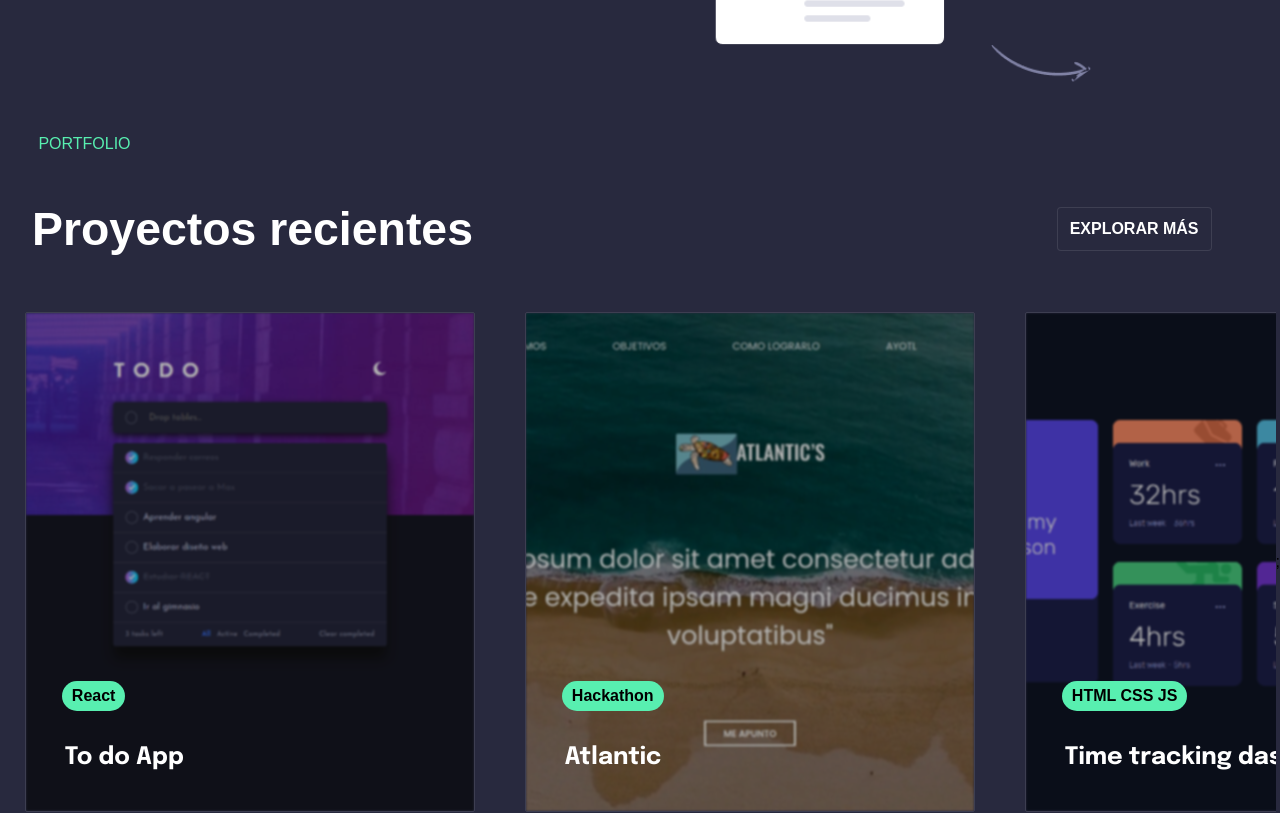
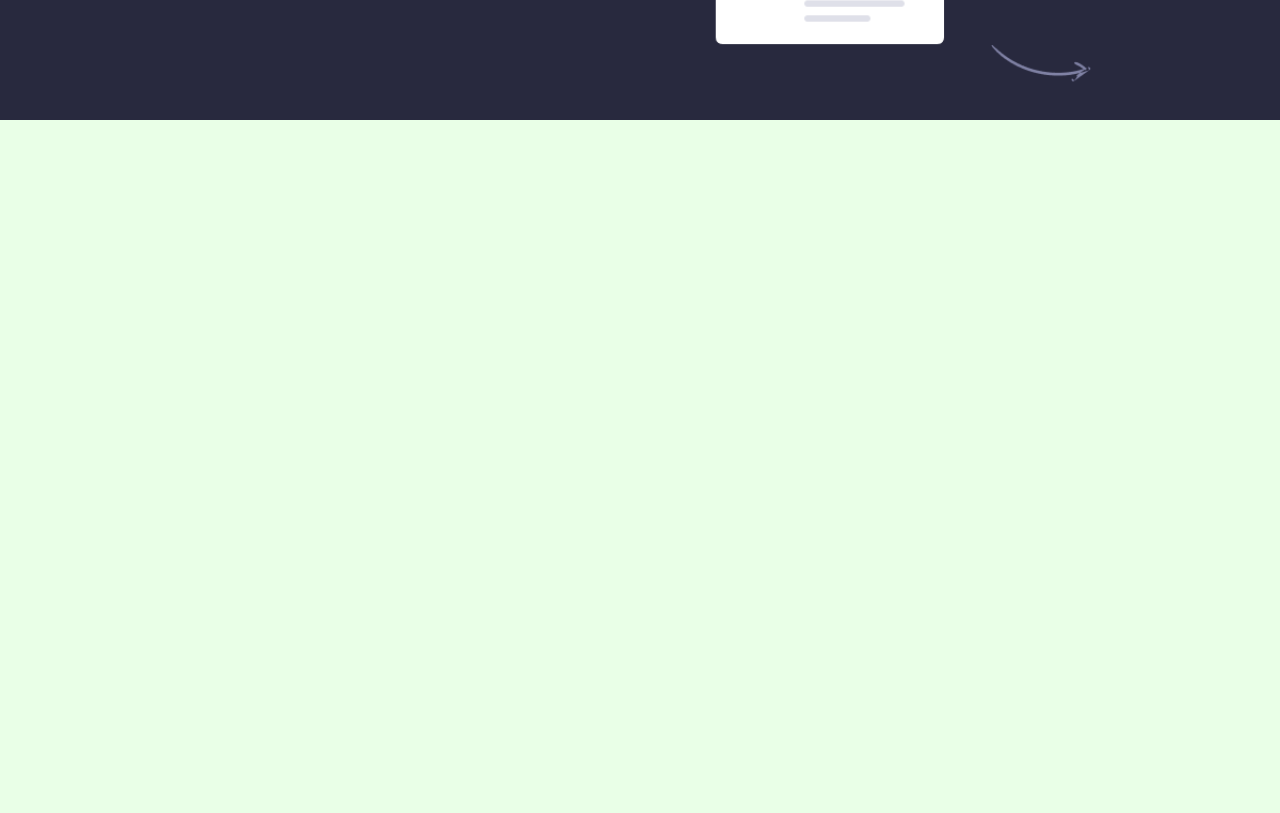
Before and after one commit to RicAlc/my-portfolio, a React (Create React App) app: page / in a window 1280 px wide. Shown: the part 680-1493 px from the top of the page. Built offline with nearby package versions, Linux system fonts and the light colour scheme.

Commit message:
Previzualizacion

```diff
--- a/src/App.js
+++ b/src/App.js
@@ -1,13 +1,16 @@
 import Header from "./components/Header";
 import Introduction from "./components/Introduction";
 import LatestWork from "./components/LatestWork";
+import Volumen from "./components/Volume";
 
 function App() {
   return (
     <div className='App'>
       <Header />
       <Introduction />
+      <Volumen />
       <LatestWork />
+      <Volumen />
     </div>
   );
 }
--- a/src/components/Introduction.jsx
+++ b/src/components/Introduction.jsx
@@ -3,7 +3,8 @@ import dev from "../assets/Ricardo.png";
 
 function Introduction() {
   return (
-    <section className='introduction' role='main'>
+    <section className='section bg-dark' role='main'>
+      <div className='introduction'>
         <div className='about'>
           <h1 className='name'>RICARDO ALCALÁ</h1>
           <h2 className='profession'>Desarrollador web</h2>
@@ -28,7 +29,12 @@ function Introduction() {
           </div>
         </div>
         <div className='me-fig'>
-        <img src={dev} alt='Imágen del desarrollador' className='me-fig__img' />
+          <img
+            src={dev}
+            alt='Imágen del desarrollador'
+            className='me-fig__img'
+          />
+        </div>
       </div>
     </section>
   );
--- a/src/components/LatestWork.jsx
+++ b/src/components/LatestWork.jsx
@@ -3,7 +3,8 @@ import WorkCardList from "./WorkCardsList";
 
 function LatestWork() {
   return (
-    <section className='latest-work'>
+    <section className='section bg-dark'>
+      <div className='latest-work'>
         <div className='latest-work__subtext'>PORTFOLIO</div>
         <div className='work'>
           <h2 className='latest-work__title'>Proyectos recientes</h2>
@@ -15,6 +16,7 @@ function LatestWork() {
           />
         </div>
         <WorkCardList />
+      </div>
     </section>
   );
 }
--- /dev/null
+++ b/src/components/Volume.jsx
@@ -0,0 +1,4 @@
+const Volumen = () => {
+  return <div className='volume'></div>;
+};
+export default Volumen;
--- a/src/sass/components/_index.scss
+++ b/src/sass/components/_index.scss
@@ -4,3 +4,4 @@
 @forward "work-card";
 @forward "workcard-list";
 @forward "latest-work";
+@forward "volume";
--- a/src/sass/components/_introduction.scss
+++ b/src/sass/components/_introduction.scss
@@ -4,7 +4,6 @@
   width: 100%;
   min-height: u.rem(700);
   height: calc(100vh - 100px);
-  background-color: var(--Dark-primary);
   display: flex;
   justify-content: center;
   max-width: u.rem(1550);
--- a/src/sass/components/_latest-work.scss
+++ b/src/sass/components/_latest-work.scss
@@ -6,6 +6,7 @@
   flex-direction: column;
   align-items: center;
   justify-content: center;
+  margin-block: 2rem;
   &__subtext {
     margin: u.rem(15) 3%;
     align-self: flex-start;
--- /dev/null
+++ b/src/sass/components/_volume.scss
@@ -0,0 +1,4 @@
+.volume {
+  width: 100%;
+  height: 50rem;
+}
--- a/src/sass/global/_boilerplate.scss
+++ b/src/sass/global/_boilerplate.scss
@@ -16,7 +16,7 @@ html {
 }
 
 body {
-  background-color: var(--Dark-primary);
+  background-color: var(--Color);
   font-family: sans-serif;
   #root {
     .App {
--- a/src/sass/global/_colors.scss
+++ b/src/sass/global/_colors.scss
@@ -5,4 +5,5 @@
   --Dark-secondary: #58efb0;
   --Light-border: hsla(0, 0%, 100%, 0.1);
   --Dark-third: #46bd8b;
+  --Color: #e9ffe7;
 }
--- a/src/sass/layout/_index.scss
+++ b/src/sass/layout/_index.scss
@@ -0,0 +1 @@
+@forward "section";
--- /dev/null
+++ b/src/sass/layout/_section.scss
@@ -0,0 +1,9 @@
+.section {
+  width: 100%;
+  display: flex;
+  flex-direction: column;
+  align-items: center;
+}
+.bg-dark {
+  background-color: var(--Dark-primary);
+}
```
Lines whose indentation alone changed are shown as unchanged.
